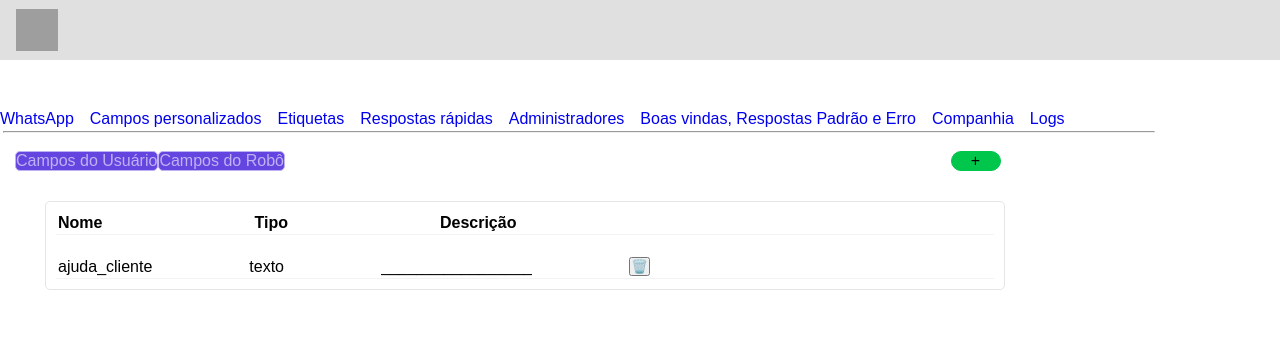
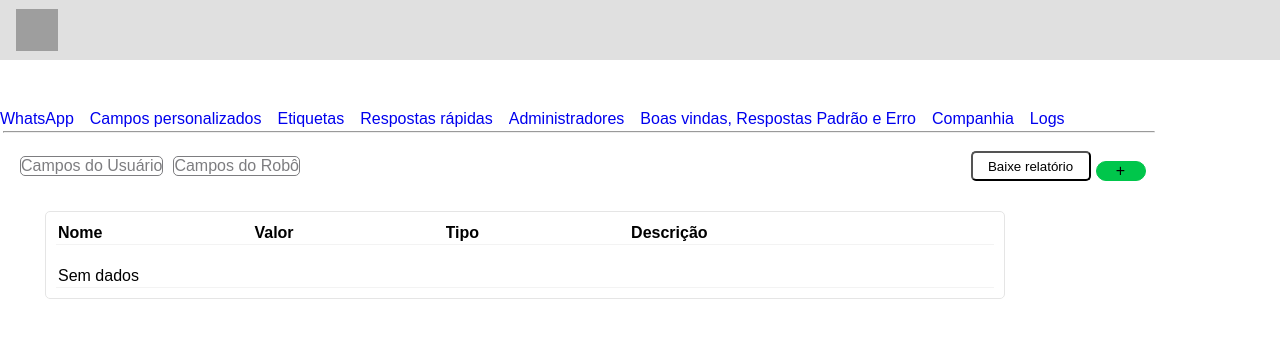
Before and after one commit to katsumidev/whatsappAPI, a React (Create React App) app in the folder client/: page /1/settings/customFields in a window 1280 px wide. Both pictures are taken after a click on the element "Campos do Robô". Shown: the top 338 px of the page. Built offline with nearby package versions, Linux system fonts and the light colour scheme; grey boxes are pictures that could not be loaded.

Commit message:
refact fields

```diff
--- a/client/src/components/fields/index.jsx
+++ b/client/src/components/fields/index.jsx
@@ -1,10 +1,13 @@
-import { useState } from "react";
+import { useEffect, useState } from "react";
 import Menu from "../menu";
-import { AddField, ContentTable, HeaderContainer, SelectField, SelectFieldContainer } from "./styles";
+import { AddField, ContentTable, DownloadButton, HeaderContainer, SelectField, SelectFieldContainer } from "./styles";
+import { useParams } from "react-router";
 
 function Fields() {
 
     const [fields, SetField] = useState([]);
+    const [selectedTable, setSelectedTable] = useState('user');
+    const {userIns} = useParams();
 
     const handleAddInf = () => {
         const newInfo = [
@@ -23,6 +26,16 @@ function Fields() {
         SetField(newInfo)
     }
 
+    useEffect(() => {}, [])
+
+    const handleSelectUser = () => {
+        setSelectedTable('user');
+      };
+
+      const handleSelectRobot = () => {
+        setSelectedTable('robot');
+      };
+
     const deleteField = (name) => {
         const index = fields.findIndex(field => field.name === name);
         const oldField = [...fields];
@@ -35,18 +48,25 @@ function Fields() {
             <Menu/>
             <HeaderContainer>
                 <SelectFieldContainer>
-                    <SelectField>
+                    <SelectField onClick={handleSelectUser}>
                         <p>Campos do Usuário</p>
                     </SelectField>
-                    <SelectField>
+                    <SelectField onClick={handleSelectRobot}>
                         <p>Campos do Robô</p>
                     </SelectField>
                 </SelectFieldContainer>
+                {selectedTable === 'robot' && (
+                    <DownloadButton>
+                        Baixe relatório
+                    </DownloadButton>
+                )}
                 <AddField onClick={handleAddInf}>
                     +
                 </AddField>
             </HeaderContainer>
             <ContentTable>
+                {selectedTable === 'user' && (
+                    <>
                     <tr>
                         <th><p className="titles">Nome</p></th>
                         <th><p className="titles">Tipo</p></th>
@@ -68,6 +88,22 @@ function Fields() {
                             </button>
                         </td>
                     </tr>
+                    </>
+                )}
+                {selectedTable === 'robot' && (
+                    <>
+                        <tr>
+                            <th><p className="titles">Nome</p></th>
+                            <th><p className="titles">Valor</p></th>
+                            <th><p className="titles">Tipo</p></th>
+                            <th><p className="titles">Descrição</p></th>
+                        </tr>
+                        <tr>
+                            <td>Sem dados</td>
+                        </tr>
+                    </>
+
+                )}
                 {fields.map((field, index) => {
                         return (
                             <tr key={index}>
--- a/client/src/components/fields/styles.js
+++ b/client/src/components/fields/styles.js
@@ -13,28 +13,42 @@ text-align: center;
 `
 
 export const SelectField = styled.div`
-background-color: #6445e0;
+background-color: ##e5e5e5;
 cursor: pointer;
-color: #bfb2f2;
+color: #7d7d80;
 border: 1px solid;
 border-radius: 5px;
+margin: 5px;
 height: 35px
-    p:hover {
-        color: white;
+    :hover {
+        border-style: #6445e0;
     }
 `
 
 export const AddField = styled.div`
 position: right;
-margin-left: 52%;
 border: 1px solid #00c64b;
 background: #00c64b;
 border-radius: 10px;
 width: 50px;
 text-align: center;
-margin-top: 15px;
+margin-top: 25px;
 cursor: pointer;
 `
+export const DownloadButton = styled.button`
+background-color: #ffffff;
+width: 120px;
+height: 30px;
+border-radius: 5px;
+cursor: pointer;
+margin-left: 52%;
+margin-right: 5px;
+margin-top: 15px;
+:hover {
+    border-color: #00c64b;
+}
+`
+
 export const ContentTable = styled.table`
 border-radius: 5px;
 margin-top: 30px;
```
Lines whose indentation alone changed are shown as unchanged.
